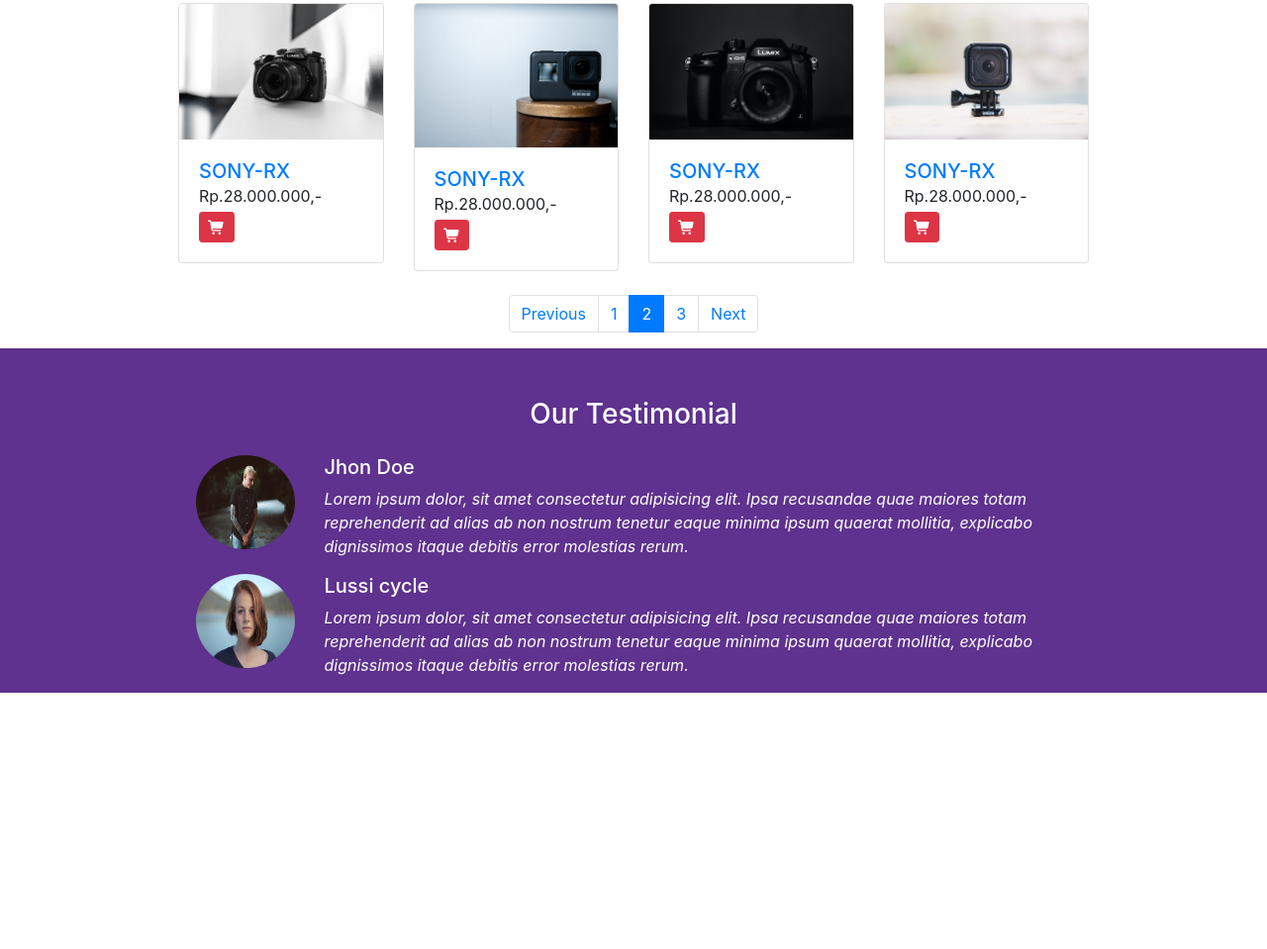
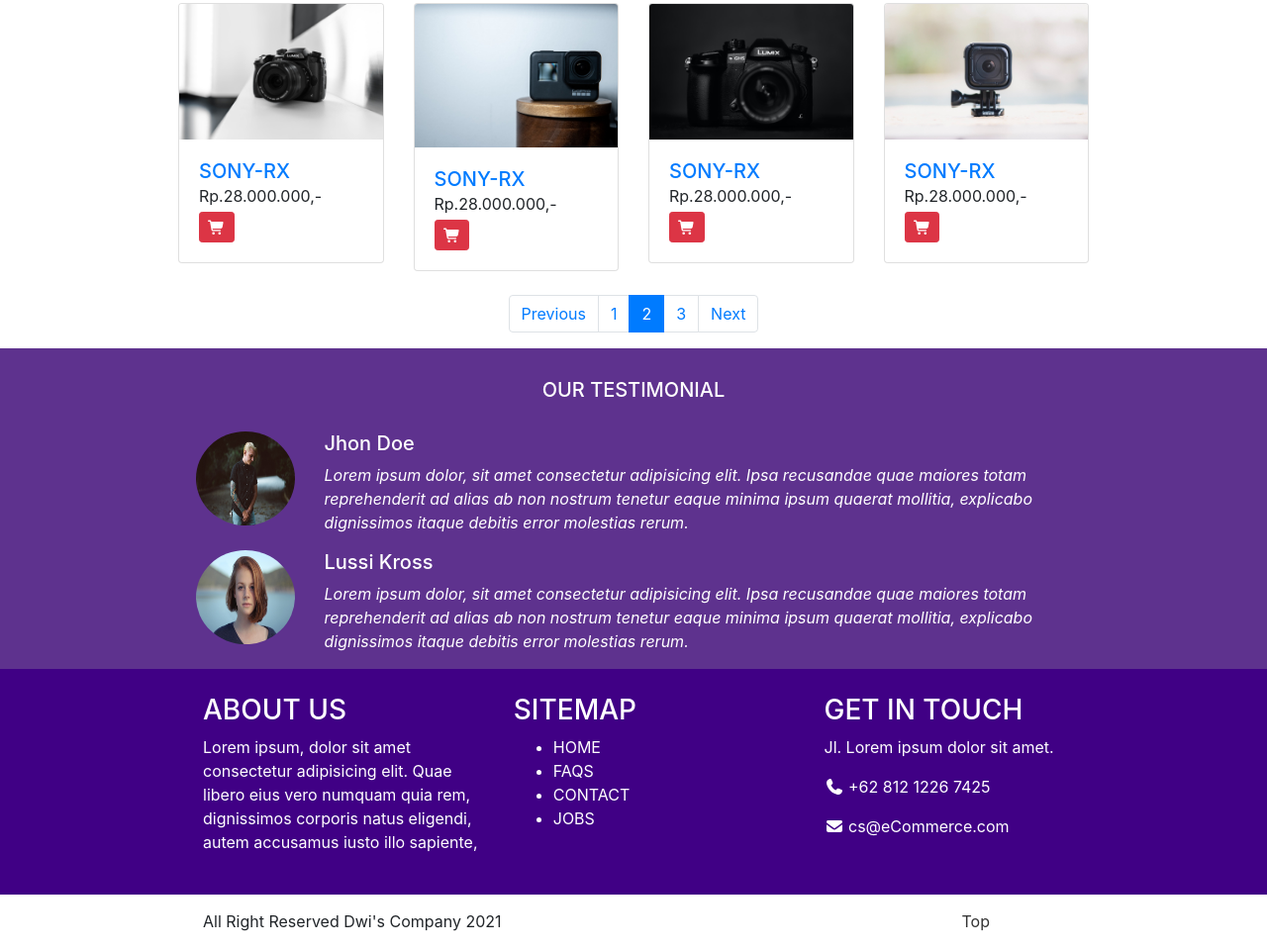
Before and after one commit to Dwidy99/BootstrapStoreTheme, a plain HTML site: page index.html in a window 1280 px wide. Shown: the part 1427-2386 px from the top of the page at 99% size. Before the commit the page ends 2127 px from the top, so only its background shows below. Drawn offline with nearby package versions, Linux system fonts and the light colour scheme; a web font is replaced by a local one.

Commit message:
Improve section testimonial, make mega-footer & footer

```diff
--- a/css/style.css
+++ b/css/style.css
@@ -2,7 +2,8 @@
 	--main-font: 'Kiwi Maru', serif;
 	--second-font: 'Poppins', sans-serif;
 	--main-color: #5e328e;
-	--second-color: #e73034;
+	--second-color: #400085;
+	--danger-color: #e73034;
 	--third-color: #00a96c;
 	--line-color: #efb02e;
 	--font-black-color: #333;
@@ -11,7 +12,7 @@
 
 /* Navbar */
 .navbar .navbar-brand {
-	font-family: var(--second-font, verdana);
+	font-family: var(--danger-font, verdana);
 	font-size: 16px;
 }
 
@@ -66,7 +67,7 @@
 	height: 50px;
 	background-color: var(--main-color, purple);
 	color: var(--font-white-color, #fff);
-	border-left: 5px solid var(--second-color, red);
+	border-left: 5px solid var(--danger-color, red);
 }
 
 /* Product */
@@ -87,8 +88,8 @@
 	background-color: var(--main-color, purple);
 }
 
-.testimonial h3 {
-	padding-top: 50px;
+.testimonial .title {
+	margin: 30px 0;
 	text-align: center;
 	color: var(--font-white-color, #eaeaea);
 }
@@ -98,7 +99,7 @@
 	height: 95px;
 }
 
-.testimonial h5,
+.testimonial .text h5,
 .testimonial p {
 	color: var(--font-white-color, #fff);
 }
@@ -115,6 +116,34 @@
 	float: left;
 }
 
+/* Mega-Footer */
+.mega-footer {
+	background-color: var(--second-color, rgb(90, 1, 90));
+	color: var(--font-white-color, #fff);
+}
+
+.mega-footer .row {
+	margin-left: 40px;
+	padding: 25px 0;
+}
+
+.mega-footer .sitemap a {
+	text-decoration: none;
+	color: white;
+}
+
+/* footer */
+footer .text {
+	margin: 15px 15px 0 190px;
+}
+
+footer .col a {
+	float: right;
+	margin-right: 250px;
+	text-decoration: none;
+	color: var(--font-black-color, #333);
+}
+
 /* Desktop */
 @media (min-width: 992px) {
 	.navbar .navbar-brand {
@@ -125,11 +154,18 @@
 		margin-left: -345px;
 	}
 
-	.jumbotron .nav li a {
+	.jumbotron .nav li a,
+	.testimonial .title,
+	.mega-footer h3,
+	.mega-footer .sitemap a {
 		text-transform: uppercase;
 	}
 
 	.product .img-transition img:hover {
 		transform: scale(2);
 	}
+
+	.mega-footer .about {
+		margin-left: 150px;
+	}
 }
--- a/index.html
+++ b/index.html
@@ -1,5 +1,5 @@
 <!DOCTYPE html>
-<html lang="en">
+<html lang="en" id="body">
 	<head>
 		<!-- Required meta tags -->
 		<meta charset="utf-8" />
@@ -474,9 +474,9 @@
 
 		<!-- Testimonial -->
 		<section class="testimonial">
-			<div class="row mb-3">
+			<div class="row">
 				<div class="col">
-					<h3>Our Testimonial</h3>
+					<h5 class="title">Our Testimonial</h5>
 				</div>
 			</div>
 			<div class="row">
@@ -493,12 +493,59 @@
 					<img src="img/testi2.jpg" alt="Lussi" class="rounded-circle">
 				</div>
 				<div class="col-7 text">
-					<h5>Lussi cycle</h5>
+					<h5>Lussi Kross</h5>
 					<p>Lorem ipsum dolor, sit amet consectetur adipisicing elit. Ipsa recusandae quae maiores totam reprehenderit ad alias ab non nostrum tenetur eaque minima ipsum quaerat mollitia, explicabo dignissimos itaque debitis error molestias rerum.</p>
 				</div>
 			</div>
 		</section>
 		<!-- End Testimonial -->
+
+		<!-- Mega Footer -->
+		<section class="mega-footer">
+			<div class="row">
+				<div class="col-lg-3 about">
+					<h3>About Us</h3>
+					<p>Lorem ipsum, dolor sit amet consectetur adipisicing elit. Quae libero eius vero numquam quia rem, dignissimos corporis natus eligendi, autem accusamus iusto illo sapiente,</p>
+				</div>
+				<div class="col-lg-3 sitemap">
+					<h3>Sitemap</h3>
+					<ul>
+						<li>
+							<a href="index.html">Home</a>
+						</li>
+						<li>
+							<a href="index.html">Faqs</a>
+						</li>
+						<li>
+							<a href="index.html">Contact</a>
+						</li>
+						<li>
+							<a href="index.html">Jobs</a>
+						</li>
+					</ul>
+				</div>
+				<div class="col-lg-3 address">
+					<h3>Get In Touch</h3>
+					<p>Jl. Lorem ipsum dolor sit amet.</p>
+					<p><i class="fas fa-phone"></i> +62 812 1226 7425</p>
+					<p><i class="fas fa-envelope"></i> cs@eCommerce.com</p>
+				</div>
+			</div>
+		</section>
+		<!-- End Mega Footer -->
+
+		<!-- Footer -->
+		<footer>
+			<div class="row text">
+				<div class="col">
+					<p>All Right Reserved Dwi's Company 2021</p>
+				</div>
+				<div class="col">
+					<a href="#body">Top</a>
+				</div>
+			</div>
+		</footer>
+		<!-- End Footer -->
 
 		<!-- Optional JavaScript; choose one of the two! -->
 
```
